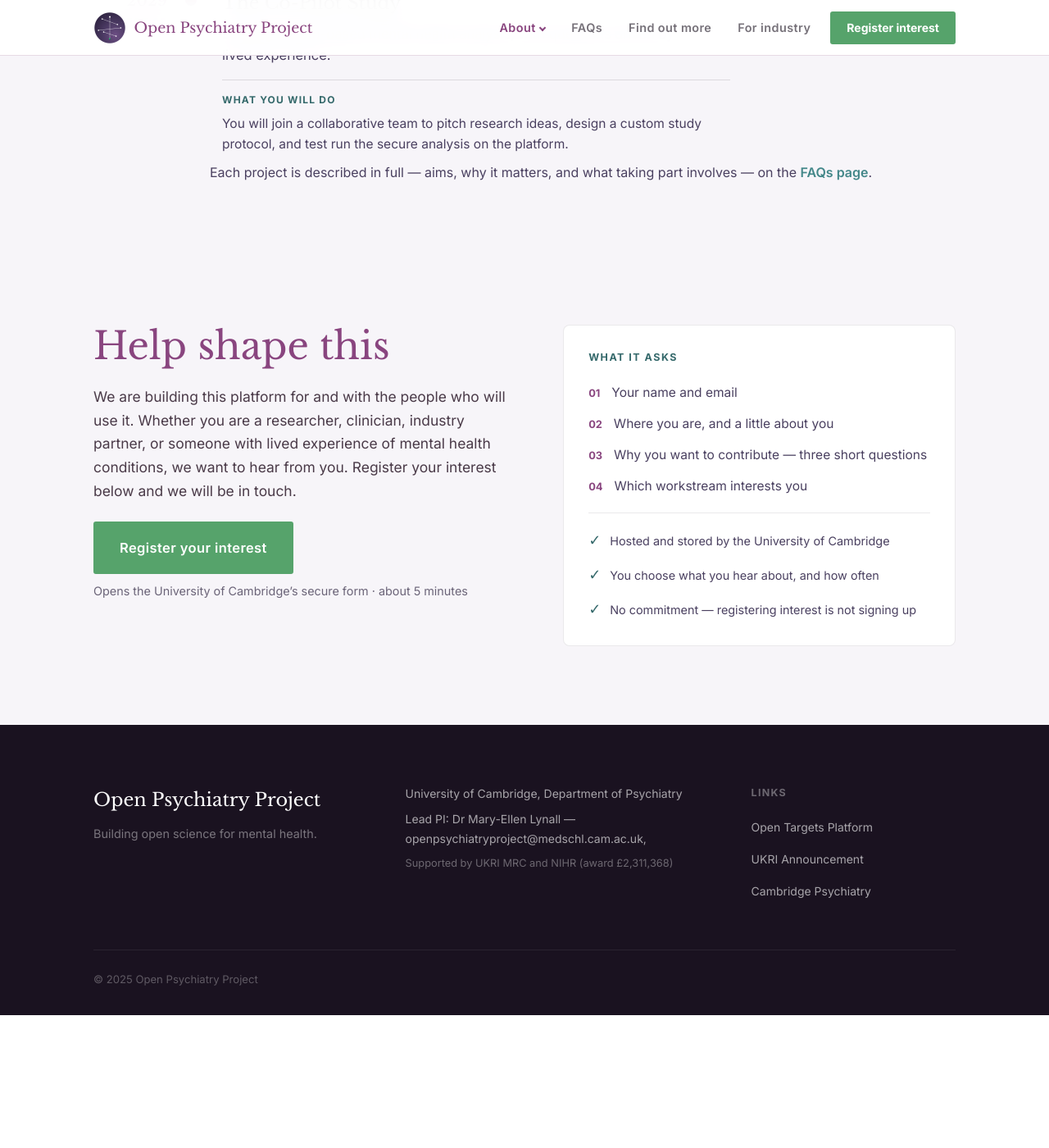
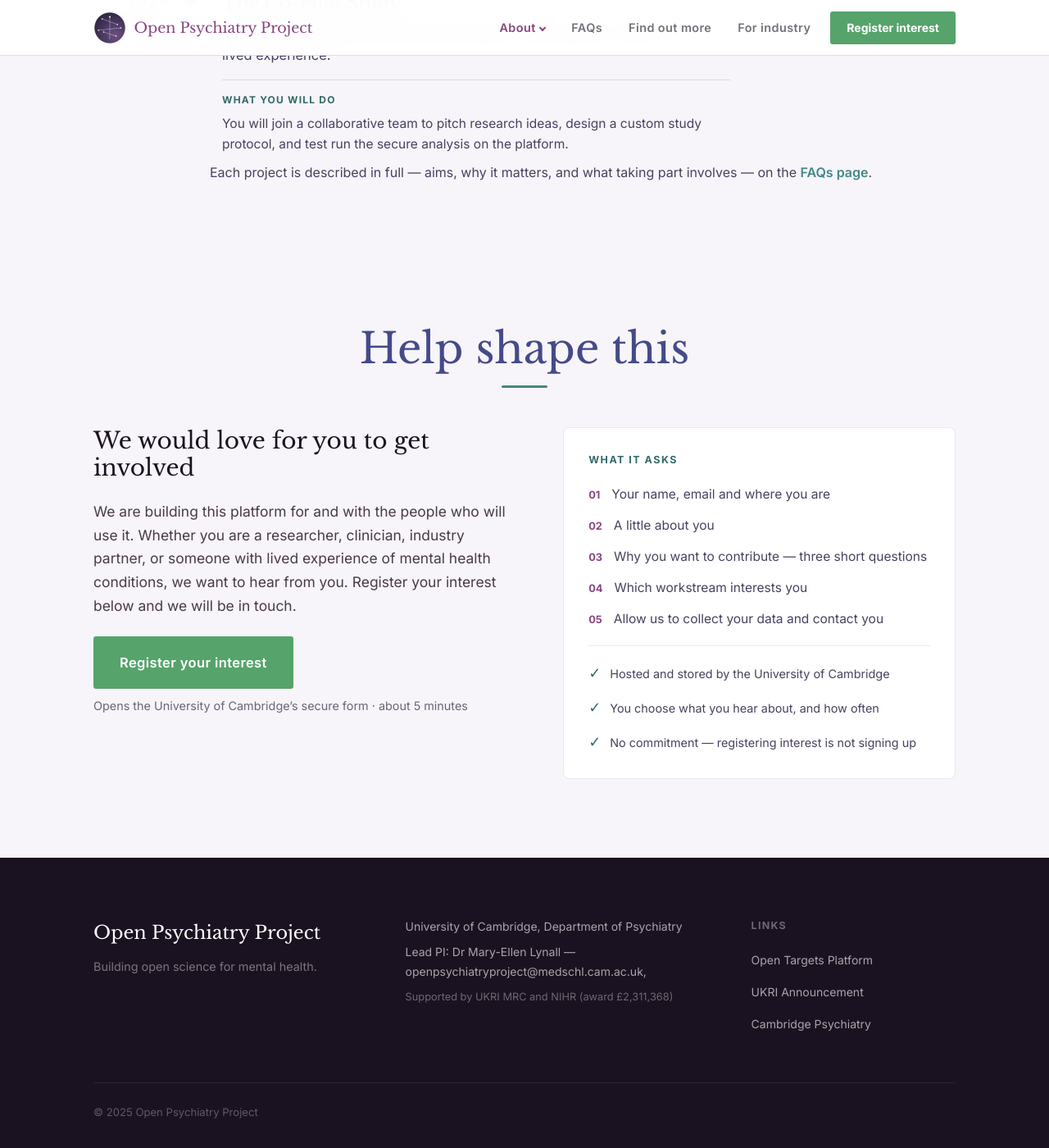
Before and after one commit to lynalllab/opp-landingpage, a Jekyll site: the page built from index.md, in a window 1280 px wide and 1400 px high, scrolled down 4966 px. Shown: the whole window at 82% size. Built offline with Jekyll 4.4.1, drawn with Linux system fonts in a browser that asks for light colours; before the commit the page ends 6204 px from its top, so only the background shows below that.

Commit message:
feat():deploy changes

```diff
--- a/_includes/get-involved-section.html
+++ b/_includes/get-involved-section.html
@@ -6,7 +6,7 @@
 <div class="register-layout">
 
   <div class="register-pitch">
-    <h1 id="register-heading" class="reveal">Help shape this</h1>
+    <h3 class="register-pitch-heading reveal">We would love for you to get involved</h3>
     <p class="register-lead reveal reveal--delay-1">We are building this platform for and with the people who will use it. Whether you are a researcher, clinician, industry partner, or someone with lived experience of mental health conditions, we want to hear from you. Register your interest below and we will be in touch.</p>
 
     <div class="register-action reveal reveal--delay-2">
@@ -18,10 +18,11 @@
   <div class="register-preview reveal reveal--delay-2">
     <span class="register-preview-label">What it asks</span>
     <ol>
-      <li><span class="register-preview-num">01</span> <span>Your name and email</span></li>
-      <li><span class="register-preview-num">02</span> <span>Where you are, and a little about you</span></li>
+      <li><span class="register-preview-num">01</span> <span>Your name, email and where you are</span></li>
+      <li><span class="register-preview-num">02</span> <span>A little about you</span></li>
       <li><span class="register-preview-num">03</span> <span>Why you want to contribute &mdash; three short questions</span></li>
       <li><span class="register-preview-num">04</span> <span>Which workstream interests you</span></li>
+      <li><span class="register-preview-num">05</span> <span>Allow us to collect your data and contact you</span></li>
     </ol>
     <div class="register-preview-trust">
       <div><span class="register-tick" aria-hidden="true">&check;</span> <span>Hosted and stored by the University of Cambridge</span></div>
--- a/_sass/_register.scss
+++ b/_sass/_register.scss
@@ -10,10 +10,26 @@
   background: $off-white;
   padding: 5.5rem 0 6rem;
 
+  h2 {
+    color: $indigo;
+    text-align: center;
+    margin-bottom: 3rem;
+
+    &::after {
+      content: '';
+      display: block;
+      width: 56px;
+      height: 3px;
+      background: $teal;
+      margin: 0.9rem auto 0;
+      border-radius: 2px;
+    }
+  }
+
   .register-layout { display: grid; grid-template-columns: 1.08fr 1fr; gap: 3.5rem; align-items: start; }
 
   .register-pitch { display: flex; flex-direction: column; gap: 1.375rem;
-    h1 { margin: 0; color: $plum; font-size: clamp(2rem, 4.2vw, 2.875rem); line-height: 1.12; }
+    .register-pitch-heading { margin: 0; color: $dark; font-size: clamp(1.375rem, 2.4vw, 1.75rem); line-height: 1.2; }
     .register-lead { margin: 0; font-size: 1.09rem; line-height: 1.65; color: #4a3a48; text-wrap: pretty; }
   }
 
--- a/index.md
+++ b/index.md
@@ -168,6 +168,7 @@ description: "Open science for mental health — connecting molecular data with
      ═══════════════════════════════════════════════════════════════ -->
 <section id="register" aria-labelledby="register-heading">
   <div class="container">
+    <h2 id="register-heading" class="reveal">Help shape this</h2>
     {% include get-involved-section.html %}
   </div>
 </section>
```
